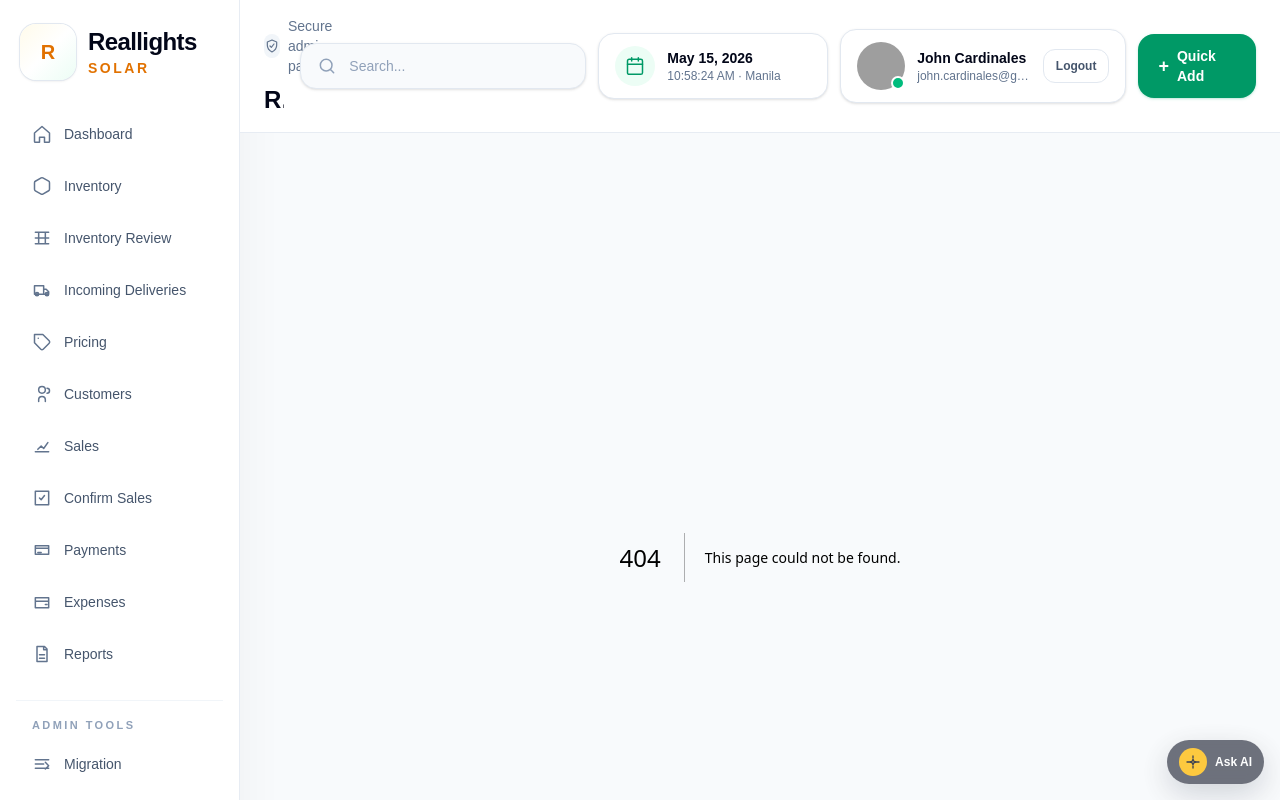
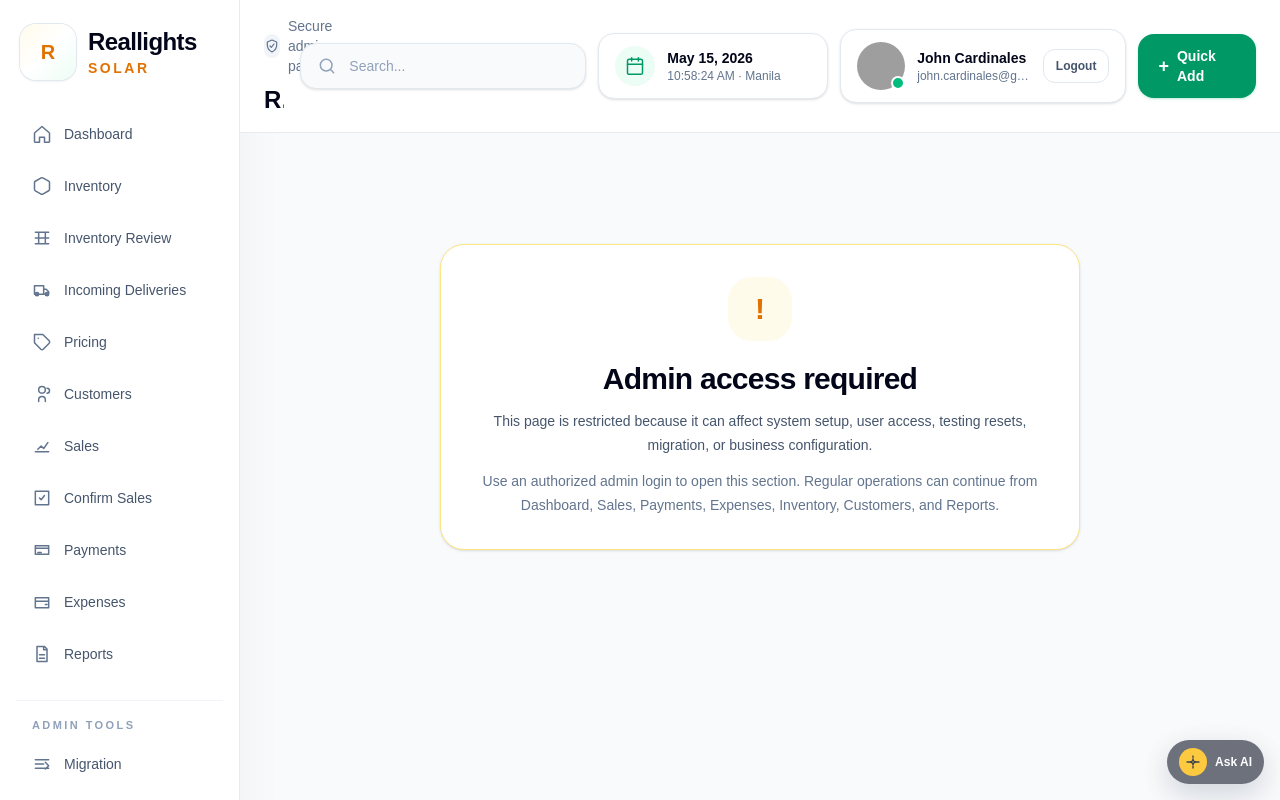
Before and after one commit to johncardinales-cpu/realight-dashboard, a Next.js app: page /admin-only in a window 1280 px wide. Before the commit this address had no page. Shown: the top 800 px of the page. Built offline with nearby package versions, Linux system fonts and the light colour scheme; grey boxes are pictures that could not be loaded.

Commit message:
Add admin only notice page

```diff
--- /dev/null
+++ b/app/admin-only/page.tsx
@@ -0,0 +1,16 @@
+export default function AdminOnlyPage() {
+  return (
+    <section className="mx-auto flex min-h-[60vh] max-w-2xl items-center justify-center px-4">
+      <div className="rounded-3xl border border-amber-200 bg-white p-8 text-center shadow-sm">
+        <div className="mx-auto flex h-16 w-16 items-center justify-center rounded-3xl bg-amber-50 text-3xl font-black text-amber-600">!</div>
+        <h1 className="mt-5 text-3xl font-bold tracking-tight text-slate-950">Admin access required</h1>
+        <p className="mt-3 text-sm leading-6 text-slate-600">
+          This page is restricted because it can affect system setup, user access, testing resets, migration, or business configuration.
+        </p>
+        <p className="mt-3 text-sm leading-6 text-slate-500">
+          Use an authorized admin login to open this section. Regular operations can continue from Dashboard, Sales, Payments, Expenses, Inventory, Customers, and Reports.
+        </p>
+      </div>
+    </section>
+  );
+}
```
